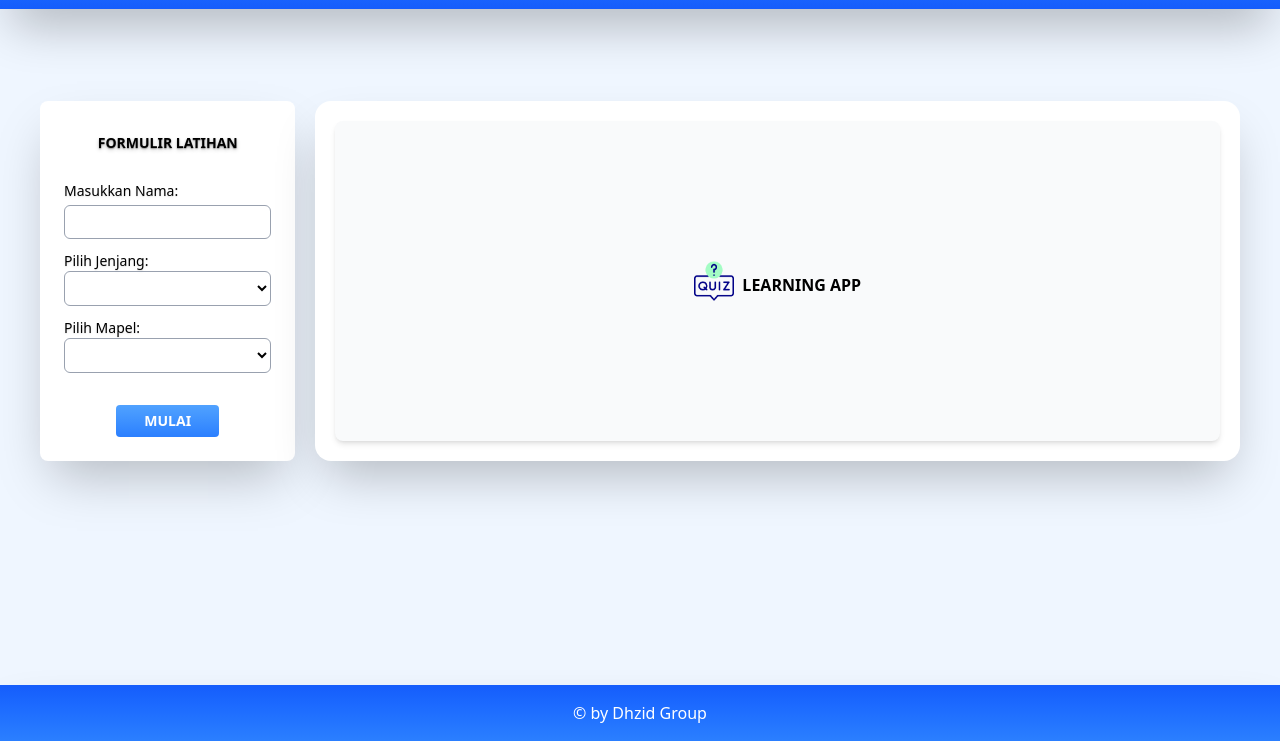
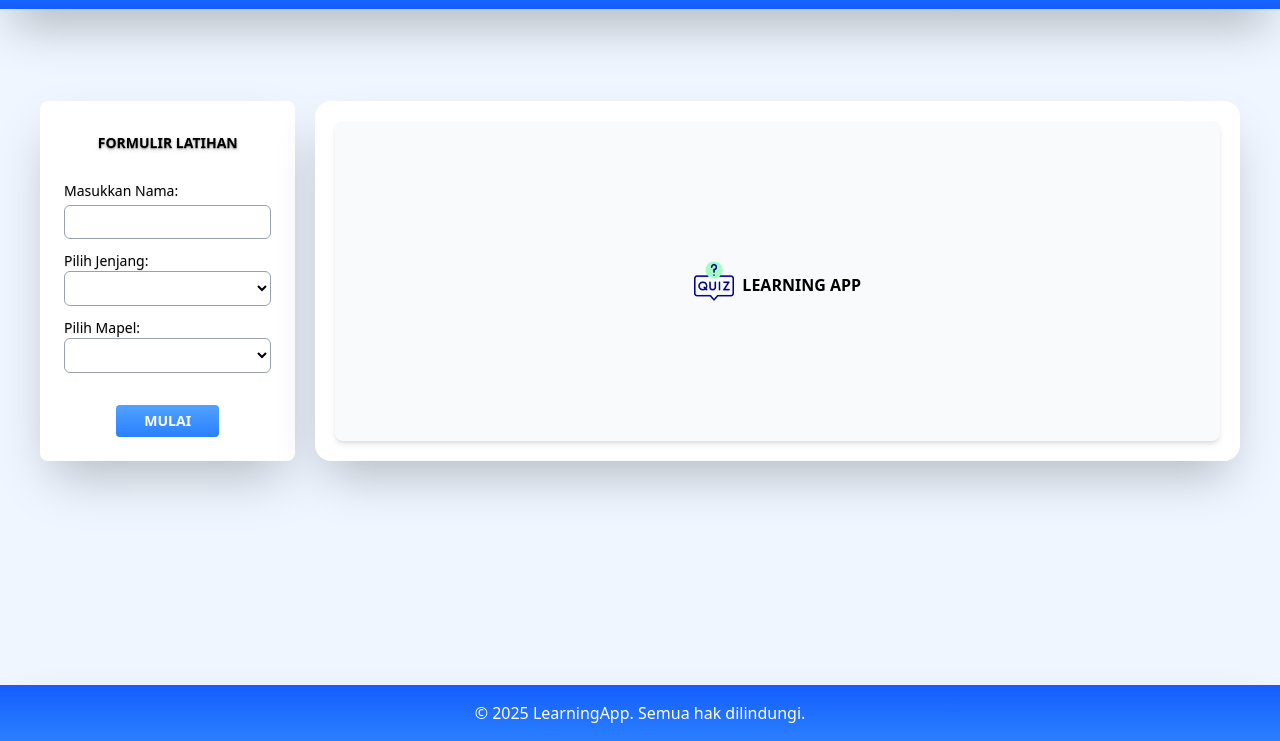
Before and after one commit to gojiRATed/LearningApp, a website with bundled scripts: page index.html in a window 1280 px wide. Shown: the part 59-800 px from the top of the page. Built offline with nearby package versions, Linux system fonts and the light colour scheme; no server answers; a script that the page names is missing.

Commit message:
Update footer

```diff
--- a/index.html
+++ b/index.html
@@ -186,7 +186,7 @@
       class="fixed bottom-0 left-0 w-full bg-linear-to-t from-blue-500 to-blue-600 text-white shadow-black/30 shadow-2xl flex items-center justify-center px-5 py-4"
     >
       <div class="text-center">
-        <h3>&copy; by Dhzid Group</h3>
+        <h3>&copy; 2025 LearningApp. Semua hak dilindungi.</h3>
       </div>
     </footer>
 
```
Also changed, not shown: 2 other files.
